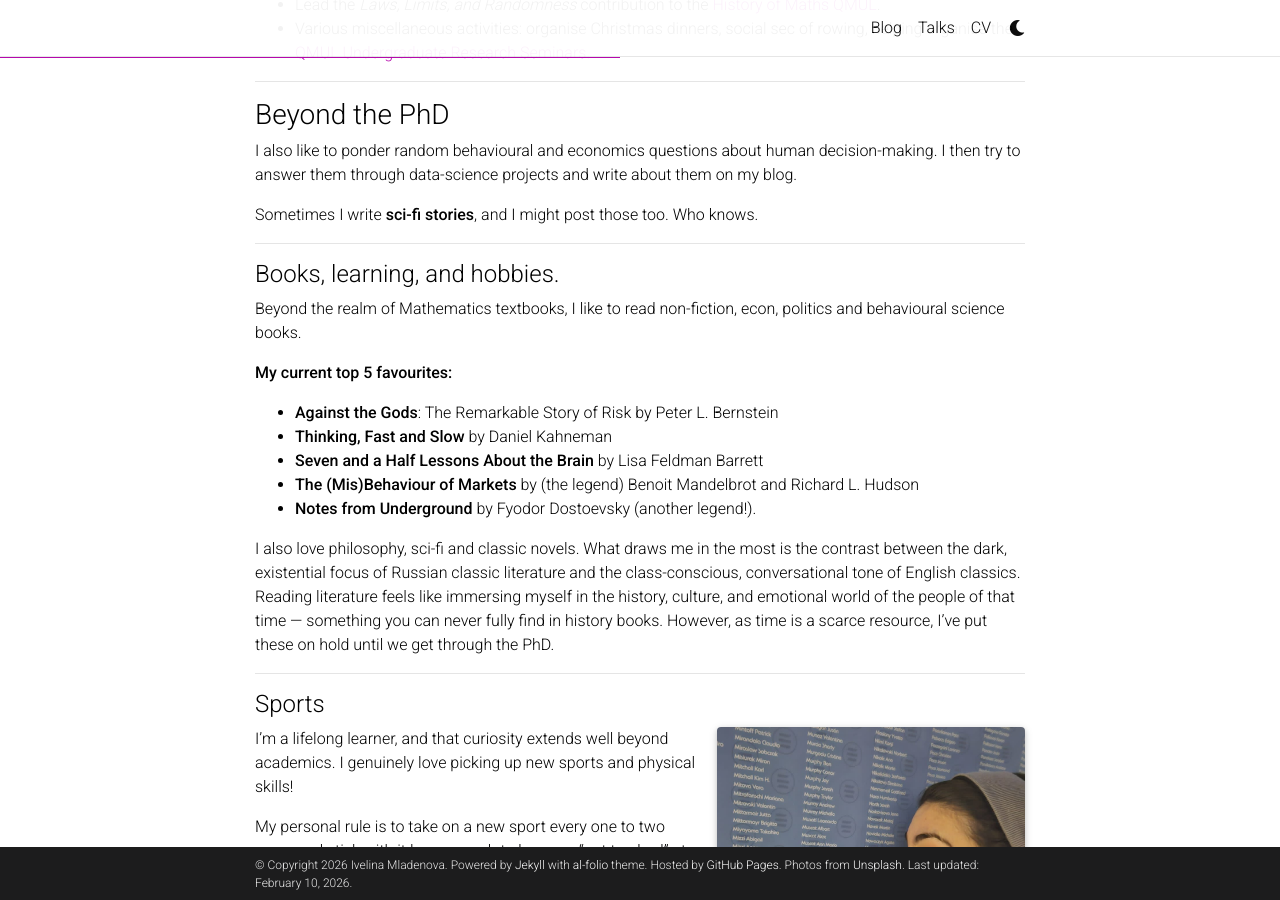
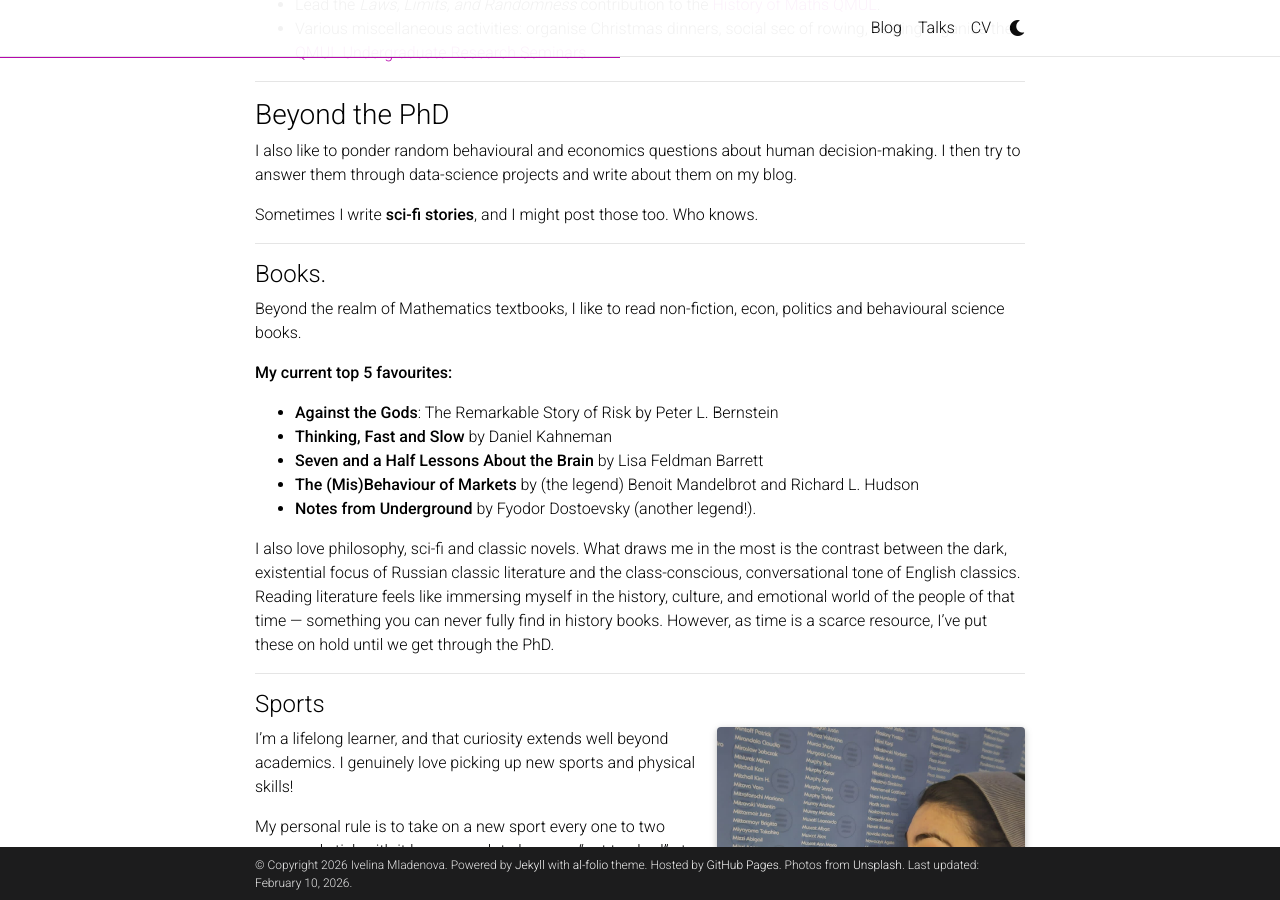
Before and after one commit to Ivelina0/Ivelina0.github.io, a Jekyll site: the page built from _pages/about.md, in a window 1280 px wide and 900 px high, scrolled down 855 px. Built offline with Jekyll 4.4.1, drawn with Linux system fonts in a browser that asks for light colours; full-size pictures stand in for the smaller copies a plugin makes; comment, search, counter and statistics services are not loaded; a style sheet for code colours, icons or effects is not loaded.

Commit message:
Update about.md

```diff
--- a/_pages/about.md
+++ b/_pages/about.md
@@ -54,7 +54,7 @@ Sometimes I write **sci-fi stories**, and I might post those too. Who knows.
 
 ---
 
-#### Books, learning, and hobbies.
+#### Books.
 Beyond the realm of Mathematics textbooks, I like to read non-fiction, econ, politics and behavioural science books.
 
 **My current top 5 favourites:**
```
